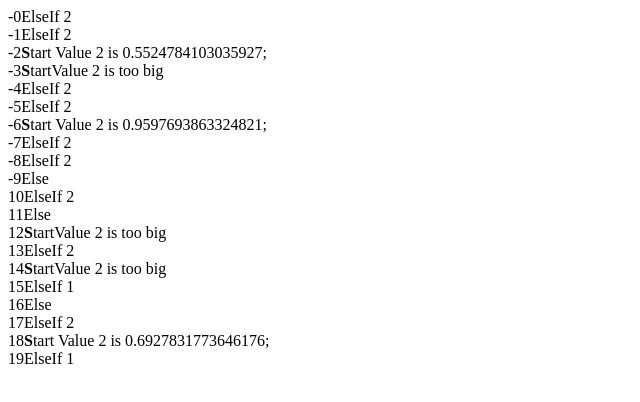
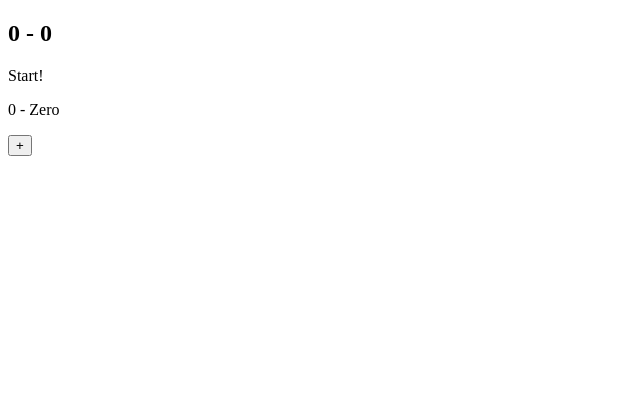
Before and after one commit to MikolajczukKamil/react-utils, a React (Create React App) app in the folder examples/: page / in a window 1280 px wide. Shown: the top 402 px of the page, without its empty margins (0-640 px from the left). Built offline with nearby package versions, Linux system fonts and the light colour scheme.

Commit message:
Switch (#2)

```diff
--- a/examples/src/App.tsx
+++ b/examples/src/App.tsx
@@ -1,62 +1,62 @@
-import React from 'react';
-import {If, Then, ElseIf, Else} from "./If";
-import {For} from "./For";
+import React, {useCallback, useState} from 'react'
 
-function Test() {
-    const value = Math.random() * 4
-    const value2 = Math.random() * 2
+import {If, ElseIf, Else} from "./If"
+import {Switch, Case} from "./Switch"
+import {For} from "./For"
+
+function ToEnglish({num}: { num: number }) {
+    return <Switch by={num}>
+        <Case value={0}>Zero</Case>
+        <Case value={1}>One</Case>
+        <Case value={2}>Two</Case>
+        <Case value={3}>Three</Case>
+
+        Unknown
+    </Switch>
+}
+
+export default function App() {
+    const [numbers, setNumbers] = useState([0])
+
+    const addNumber = useCallback(() => {
+        setNumbers(l => [...l, l[l.length - 1] + 1])
+    }, [])
+
+    const removeNumber = useCallback(() => {
+        setNumbers(([_, ...l]) => l)
+    }, [])
 
     return (
-        <If con={value < 1}>
-            <b>S</b>t<Then>art</Then>
+        <>
+            <h2>{numbers[0]} - {numbers[numbers.length - 1]}</h2>
 
-            <If con={value2 < 1}>
-                {' '}Value 2 is {value2};
+            <If con={numbers.length >= 5}>
+                <button onClick={removeNumber}>-</button>
+
+                <ElseIf con={numbers.length === 1}>
+                    Start!
+                </ElseIf>
 
                 <Else>
-                    Value 2 is too big
+                    <hr/>
                 </Else>
             </If>
 
-            <ElseIf con={value < 2}>
-                ElseIf 1
-            </ElseIf>
-
-            <ElseIf con={value < 3}>
-                ElseIf 2
-            </ElseIf>
-
-            <Else>
-                Else
-            </Else>
-
-            {null}
-        </If>
-    );
-}
-
-export default function App() {
-    return <div>
-        <If con={Math.random() < 0.5}>
-            <For of={Array(10).fill(0)}>
-                {
-                    (_, i) => <div key={i}>
-                        {i.toString().padStart(2, '_')}
-                        <Test/>
-                    </div>
-                }
+            <For of={numbers}>
+                {(n) => (
+                    <p key={n}>
+                        {n} - <ToEnglish num={n}/>
+                    </p>
+                )}
             </For>
 
-            <Else>
-                <For of={Array(20).fill(0)}>
-                    {
-                        (_, i) => <div key={i}>
-                            {i.toString().padStart(2, '-')}
-                            <Test/>
-                        </div>
-                    }
-                </For>
-            </Else>
-        </If>
-    </div>
+            <If con={numbers.length < 5}>
+                <button onClick={addNumber}>+</button>
+
+                <Else>
+                    <hr/>
+                </Else>
+            </If>
+        </>
+    )
 }
--- a/examples/src/For/For.tsx
+++ b/examples/src/For/For.tsx
@@ -1,19 +1,21 @@
-import React, {ReactNode} from "react";
+import {ReactElement, ReactNode} from "react"
 
 interface IForProps<T> {
     of: T[]
     /** Should add key prop to every element */
-    children: (element: T, index: number) => ReactNode
+    children: (element: T, index: number, array: T[]) => ReactNode
 }
 
 /**
- * Should add key prop to every Component element
+ * Should add `key` prop to every Component element
  *
  * @example
  * <For of={[1, 2, 3]}>{
  *  (nb) => nb ** 2
  * }</If>
+ *
+ * @return Array of rendered values, type `ReactElement` is only to satisfy `JSX` types check
  */
-export function For<T>({children, of}: IForProps<T>) {
-    return <>{of.map((el, i) => children(el, i))}</>
+export function For<T>({children, of}: IForProps<T>): ReactElement {
+    return of.map(children) as any
 }
--- a/examples/src/If/If.tsx
+++ b/examples/src/If/If.tsx
@@ -1,4 +1,4 @@
-import React, {Fragment, FunctionComponent, ReactNode} from "react";
+import React, {Fragment, FunctionComponent, ReactElement, ReactNode} from "react"
 
 interface IIfProps {
     con: boolean
@@ -6,8 +6,6 @@ interface IIfProps {
 }
 
 /**
- * Then is optional, every component different from ElseIf and Else is like Then
- *
  * @example
  * <If con={value < 1}>
  *     <Then />
@@ -16,11 +14,13 @@ interface IIfProps {
  *     <ElseIf con={value < 3} />
  *     <Else />
  * </If>
+ *
+ * @return filtered children, type ReactElement is only to satisfy JSX types check
  */
-export function If({children, con}: IIfProps) {
+export function If({children, con}: IIfProps): ReactElement {
     if (!Array.isArray(children)) {
         // Simple <If> {...} </If>
-        return <>{con ? children : null}</>
+        return con ? children as any : <></>
     }
 
     /**
@@ -31,29 +31,27 @@ export function If({children, con}: IIfProps) {
      * </If>
      */
 
-    let lookElse: boolean = !con;
+    let lookElse: boolean = !con
 
-    return <>{
-        children.filter((child: any) => {
-            // null
-            if (!child) return false;
+    return children.filter((child: any): boolean => {
+        // null or {0}
+        if (!child) return con
 
         if (child.type === ElseIf) {
             if (lookElse && child.props.con) {
-                    lookElse = false;
-                    return true;
+                lookElse = false
+                return true
             }
 
-                return false;
+            return false
         }
 
         if (child.type === Else) {
-                return lookElse && !con;
+            return lookElse && !con
         }
 
-            return con;
-        })
-    }</>
+        return con
+    }) as any
 }
 
 interface IThenOrElseProps {
@@ -61,24 +59,26 @@ interface IThenOrElseProps {
 }
 
 /**
- * Use only inside If else works like React.Fragment
+ * Use only inside `If` else works like `React.Fragment`
  *
- * Optional,
- * every component different from ElseIf and Else is like Then,
- * default value if condition is true
+ * @return `children`, type `ReactElement` is only to satisfy `JSX` types check
  */
-export const Then: FunctionComponent<IThenOrElseProps> = Fragment;
-
-/**
- * Use only inside If else works like React.Fragment
- */
-export function Else({children}: IThenOrElseProps) {
-    return <>{children}</>;
+export function Else({children}: IThenOrElseProps): ReactElement {
+    return children as any
 }
 
 /**
- * Use only inside If else works like React.Fragment
+ * Use only inside `If` else works like `React.Fragment`
+ *
+ * @return `children`, type `ReactElement` is only to satisfy `JSX` types check
  */
-export function ElseIf({children}: IIfProps) {
-    return <>{children}</>;
+export function ElseIf({children}: IIfProps): ReactElement {
+    return children as any
 }
+
+/**
+ * Use only inside `If` else works like `React.Fragment`
+ *
+ * `Then` is optional, every component different from `ElseIf` and `Else` is treated like `Then`
+ */
+export const Then: FunctionComponent<IThenOrElseProps> = Fragment
--- /dev/null
+++ b/examples/src/Switch/Switch.ts
@@ -0,0 +1,50 @@
+import {Fragment, ReactElement, ReactNode} from "react"
+
+interface ISwitchProps<T> {
+    by: T
+    children: ReactNode
+}
+
+/**
+ * @example
+ * <Switch by={value}>
+ *     <Case value={1} />
+ *     <Case value={2} />
+ *     {...}
+ *     ?<Default />
+ * </If>
+ *
+ * @return filtered `children`, type `ReactElement` is only to satisfy `JSX` types check
+ */
+export function Switch<T>({children, by}: ISwitchProps<T>): ReactElement {
+    // <Switch><Case /></Switch>
+    const candidates: ReactNode[] = Array.isArray(children) ? children : [children]
+
+    return candidates.find(
+        (child: any): boolean => child?.type === Case && child.props.value === by
+        ) ||
+        candidates.filter(
+            (child: any): boolean => !child || child.type !== Case
+        ) as any
+}
+
+interface ICaseProps<T> {
+    value: T
+    children: ReactNode
+}
+
+/**
+ * Use only inside `Switch` else works like `React.Fragment`
+ *
+ * @return `children`, type `ReactElement` is only to satisfy `JSX` types check
+ */
+export function Case<T>({children}: ICaseProps<T>): ReactElement {
+    return children as any
+}
+
+/**
+ * Use only inside `Switch` else works like `React.Fragment`
+ *
+ * `Default` is optional, every component different from `Case` is treated like `Default`
+ */
+export const Default = Fragment
--- /dev/null
+++ b/examples/src/Switch/index.ts
@@ -0,0 +1 @@
+export * from './Switch'
```
Also changed, not shown: examples/src/index.tsx (+11 -10 lines). Lines whose indentation alone changed are shown as unchanged.
